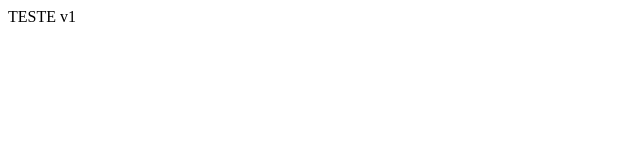
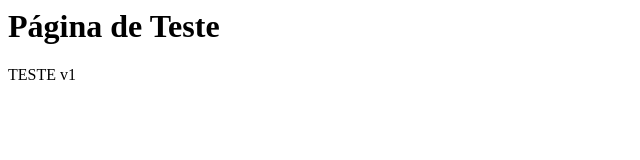
Before and after one commit to dmitsuo/curso-git, a plain HTML site: page index.html in a window 1280 px wide. Shown: the whole page, without its empty margins (0-640 px from the left). Drawn offline with Linux system fonts and the light colour scheme.

Commit message:
Adicionado o título no corpo da página...

```diff
--- a/index.html
+++ b/index.html
@@ -1,4 +1,7 @@
 <html>
   <head><title>Teste v1</title></head>
-  <body>TESTE v1</body>
+  <body>
+  <h1>Página de Teste</h1>
+  TESTE v1
+  </body>
 </html>
```
